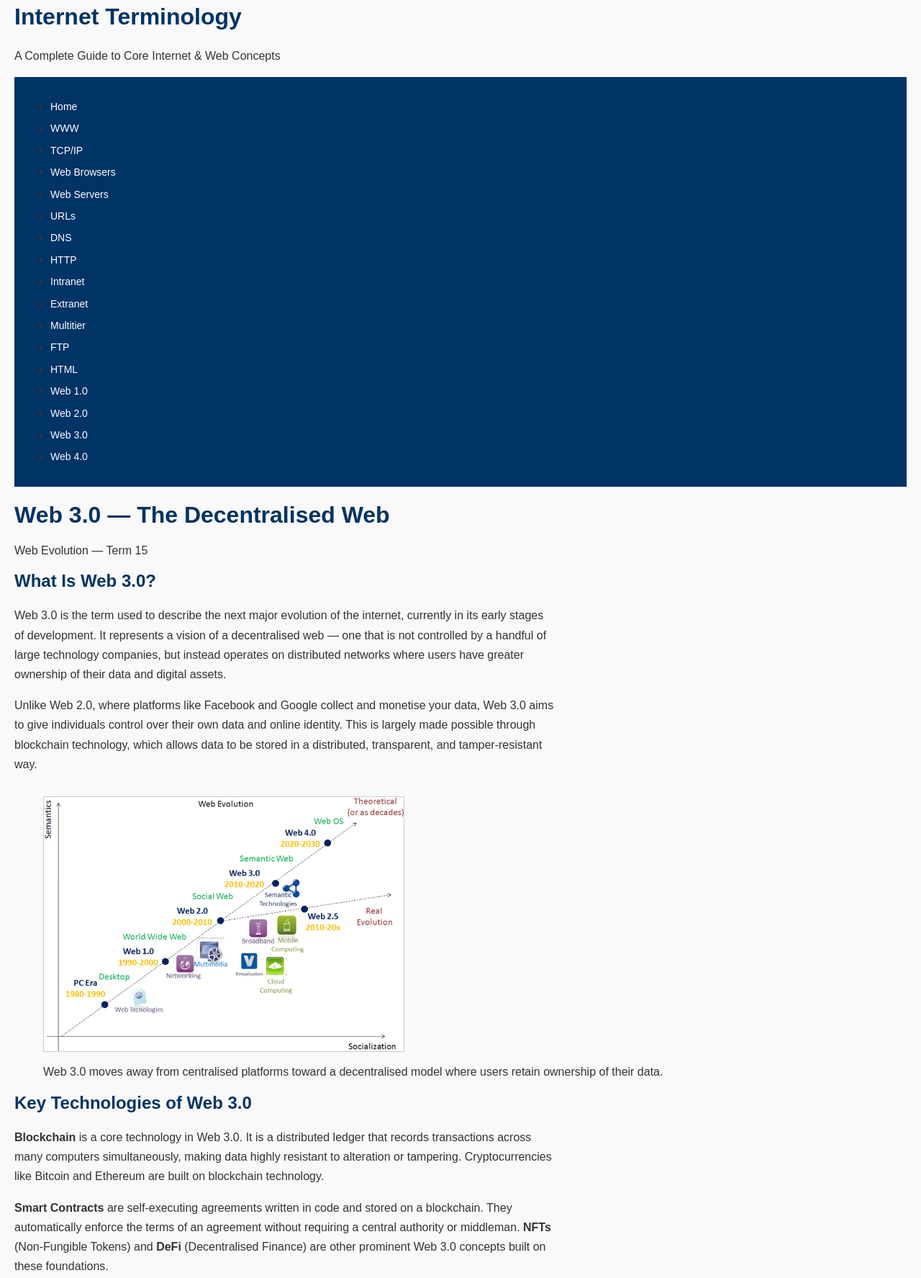
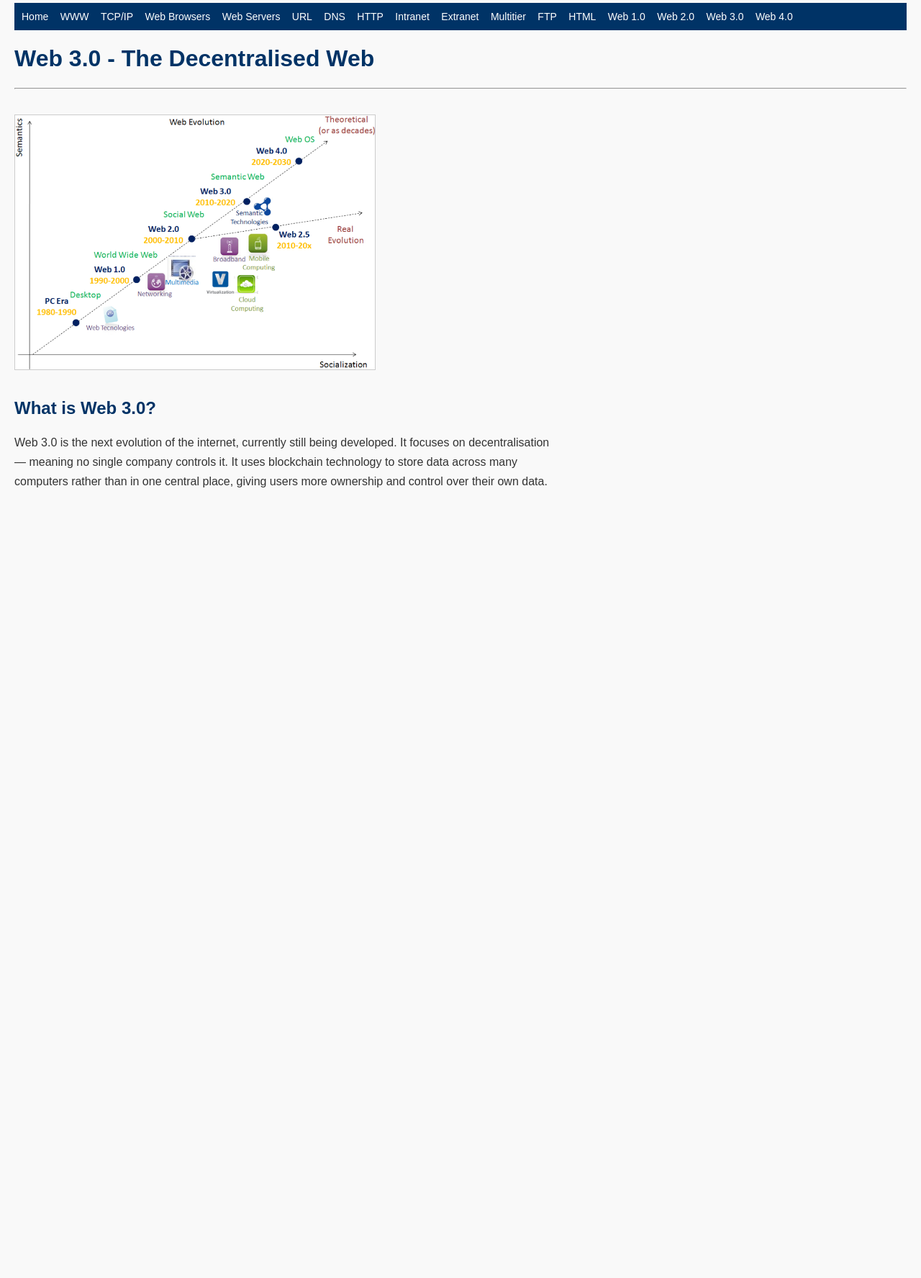
Before and after one commit to trentabongo-design/web-pages, a plain HTML site: page web3.html in a window 1280 px wide. Shown: the part 16-1791 px from the top of the page at 72% size. After the commit the page ends 800 px from the top, so only its background shows below. Drawn offline with Linux system fonts and the light colour scheme.

Commit message:
Add Web 3.0 Decentralised Web terminology page

```diff
--- a/web3.html
+++ b/web3.html
@@ -1,96 +1,18 @@
 <!DOCTYPE html>
 <html lang="en">
 <head>
-  <meta charset="UTF-8" />
-  <meta name="viewport" content="width=device-width, initial-scale=1.0" />
-  <title>Web 3.0 – Internet Terminology</title>
-  <link rel="stylesheet" href="style.css" />
+    <meta charset="UTF-8">
+    <title>Web 3.0</title>
+    <link rel="stylesheet" href="style.css">
 </head>
 <body>
-
-  <header>
-    <h1>Internet Terminology</h1>
-    <p class="subtitle">A Complete Guide to Core Internet &amp; Web Concepts</p>
-  </header>
-
-  <nav>
-    <ul>
-      <li><a href="index.html">Home</a></li>
-      <li><a href="www.html">WWW</a></li>
-      <li><a href="tcp-ip.html">TCP/IP</a></li>
-      <li><a href="browser.html">Web Browsers</a></li>
-      <li><a href="web-server.html">Web Servers</a></li>
-      <li><a href="url.html">URLs</a></li>
-      <li><a href="dns.html">DNS</a></li>
-      <li><a href="http.html">HTTP</a></li>
-      <li><a href="intranet.html">Intranet</a></li>
-      <li><a href="extranet.html">Extranet</a></li>
-      <li><a href="multitier.html">Multitier</a></li>
-      <li><a href="ftp.html">FTP</a></li>
-      <li><a href="html.html">HTML</a></li>
-      <li><a href="web1.html">Web 1.0</a></li>
-      <li><a href="web2.html">Web 2.0</a></li>
-      <li><a href="web3.html" class="active">Web 3.0</a></li>
-      <li><a href="web4.html">Web 4.0</a></li>
-    </ul>
-  </nav>
-
-  <div class="container">
-
-    <h1 class="page-title">Web 3.0 — The Decentralised Web</h1>
-    <span class="term-label">Web Evolution — Term 15</span>
-
-    <div class="content-section">
-      <h2>What Is Web 3.0?</h2>
-      <p>
-        Web 3.0 is the term used to describe the next major evolution of the internet, currently in its early stages of development. It represents a vision of a decentralised web — one that is not controlled by a handful of large technology companies, but instead operates on distributed networks where users have greater ownership of their data and digital assets.
-      </p>
-      <p>
-        Unlike Web 2.0, where platforms like Facebook and Google collect and monetise your data, Web 3.0 aims to give individuals control over their own data and online identity. This is largely made possible through blockchain technology, which allows data to be stored in a distributed, transparent, and tamper-resistant way.
-      </p>
-    </div>
-
-    <div class="image-block">
-      <figure>
-        <img src="images/web-evolution.jpg" alt="Diagram comparing Web 1.0, Web 2.0 and Web 3.0 in terms of control, data ownership and technology" />
-        <figcaption>Web 3.0 moves away from centralised platforms toward a decentralised model where users retain ownership of their data.</figcaption>
-      </figure>
-    </div>
-
-    <div class="content-section">
-      <h2>Key Technologies of Web 3.0</h2>
-      <p>
-        <strong>Blockchain</strong> is a core technology in Web 3.0. It is a distributed ledger that records transactions across many computers simultaneously, making data highly resistant to alteration or tampering. Cryptocurrencies like Bitcoin and Ethereum are built on blockchain technology.
-      </p>
-      <p>
-        <strong>Smart Contracts</strong> are self-executing agreements written in code and stored on a blockchain. They automatically enforce the terms of an agreement without requiring a central authority or middleman. <strong>NFTs</strong> (Non-Fungible Tokens) and <strong>DeFi</strong> (Decentralised Finance) are other prominent Web 3.0 concepts built on these foundations.
-      </p>
-    </div>
-
-    <div class="content-section">
-      <h2>Web 3.0 and the Semantic Web</h2>
-      <p>
-        Web 3.0 is also sometimes associated with the concept of the Semantic Web — originally proposed by Tim Berners-Lee — in which data on the web is structured and tagged in a way that machines can understand and interpret it meaningfully. This would allow computers to process web content much like humans do, enabling far more intelligent search and data processing.
-      </p>
-    </div>
-
-    <div class="key-facts">
-      <h2>Key Facts About Web 3.0</h2>
-      <ul>
-        <li>Web 3.0 aims to create a decentralised internet not controlled by large corporations.</li>
-        <li>It is built on blockchain technology, smart contracts, and distributed networks.</li>
-        <li>Users would own and control their own data and digital identities.</li>
-        <li>Cryptocurrencies, NFTs, and DeFi are major applications of Web 3.0 concepts.</li>
-        <li>Web 3.0 is still evolving — many of its promises remain aspirational for now.</li>
-        <li>It also encompasses the Semantic Web vision of machine-readable data on the web.</li>
-      </ul>
-    </div>
-
-  </div>
-
-  <footer>
-    <p>Internet Terminology Reference &mdash; Topic 1 &mdash; All Rights Reserved</p>
-  </footer>
-
+<nav>
+    <a href="index.html">Home</a> <a href="www.html">WWW</a> <a href="tcp-ip.html">TCP/IP</a> <a href="browser.html">Web Browsers</a> <a href="web-server.html">Web Servers</a> <a href="url.html">URL</a> <a href="dns.html">DNS</a> <a href="http.html">HTTP</a> <a href="intranet.html">Intranet</a> <a href="extranet.html">Extranet</a> <a href="multitier.html">Multitier</a> <a href="ftp.html">FTP</a> <a href="html.html">HTML</a> <a href="web1.html">Web 1.0</a> <a href="web2.html">Web 2.0</a> <a href="web3.html">Web 3.0</a> <a href="web4.html">Web 4.0</a>
+</nav>
+<h1>Web 3.0 - The Decentralised Web</h1>
+<hr>
+<img src="images/web-evolution.jpg" alt="Web evolution diagram">
+<h2>What is Web 3.0?</h2>
+<p>Web 3.0 is the next evolution of the internet, currently still being developed. It focuses on decentralisation — meaning no single company controls it. It uses blockchain technology to store data across many computers rather than in one central place, giving users more ownership and control over their own data.</p>
 </body>
 </html>
```
